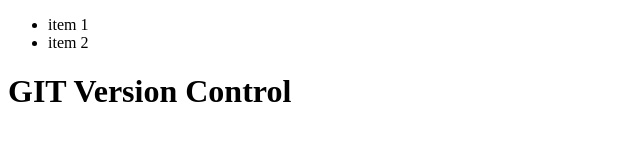
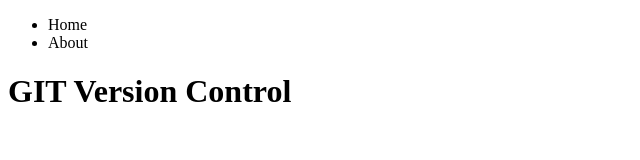
Before and after one commit to DmitryStetsenko/git-test, a plain HTML site: page index.html in a window 1280 px wide. Shown: the full height of the page, 0-640 px from the left. Drawn offline with Linux system fonts and the light colour scheme.

Commit message:
update menu item

```diff
--- a/index.html
+++ b/index.html
@@ -8,8 +8,8 @@
 </head>
 <body>
     <ul class="menu">
-        <li>item 1</li>
-        <li>item 2</li>
+        <li>Home</li>
+        <li>About</li>
     </ul>
     <h1>GIT Version Control</h1>
 </body>
```
